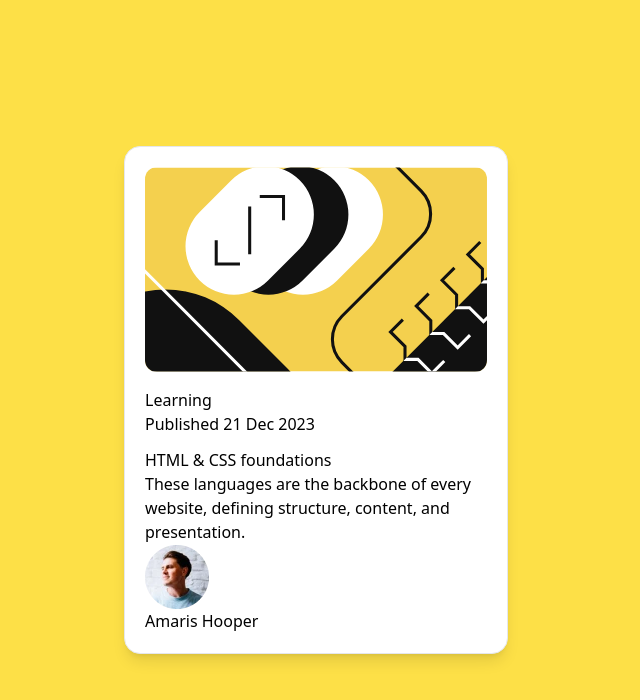
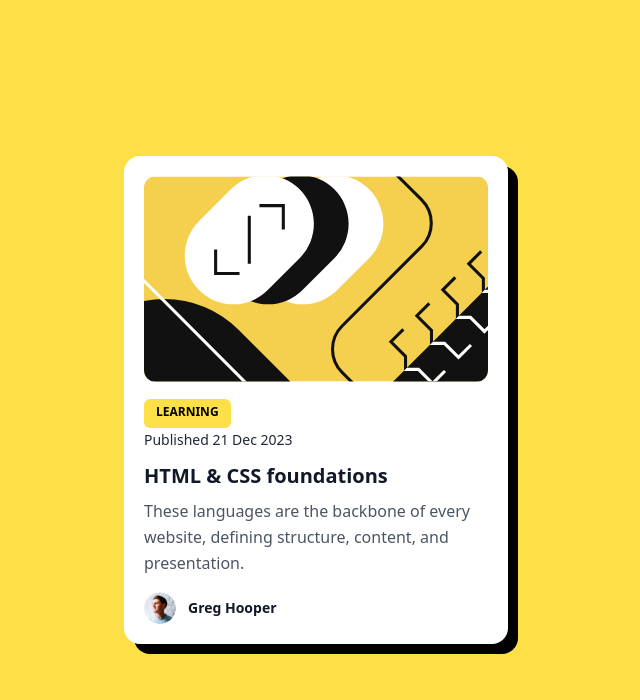
Before and after one commit to smithamaris/Lab3.3BlogPreviewTailwind, a plain HTML site: page blog-preview-card-main/blog-preview-card-main/index.html in a window 1280 px wide. Shown: the whole page, without its empty margins (324-964 px from the left). Drawn offline with nearby package versions, Linux system fonts and the light colour scheme.

Commit message:
updated the body and classes with font color, etc.

```diff
--- a/blog-preview-card-main/blog-preview-card-main/index.html
+++ b/blog-preview-card-main/blog-preview-card-main/index.html
@@ -1,44 +1,71 @@
 <!DOCTYPE html>
 <html lang="en">
   <head>
-  <meta charset="UTF-8">
-  <meta name="viewport" content="width=device-width, initial-scale=1.0"> <!-- displays site properly based on user's device -->
+    <meta charset="UTF-8" />
+    <meta name="viewport" content="width=device-width, initial-scale=1.0" />
+    <!-- displays site properly based on user's device -->
     <title>Frontend Mentor | Blog preview card</title>
     <script src="https://cdn.tailwindcss.com"></script>
-  <link rel="icon" type="image/png" sizes="32x32" href="./assets/images/favicon-32x32.png">
+    <link
+      rel="icon"
+      type="image/png"
+      sizes="32x32"
+      href="./assets/images/favicon-32x32.png"
+    />
     <!-- <link rel="stylesheet" href="./style.css"> -->
   </head>
 
-<body class="bg-yellow-300 flex items-center justify-center min-h-screen font-sans">
+  <body
+    class="bg-yellow-300 flex items-center justify-center min-h-screen font-sans"
+  >
     <main>
       <!-- <div class="card-container"> -->
 
-      <div class="bg-white max-w-sm rounded-2xl shadow-lg border border-gray-200 overflow-hidden p-5">
-
+      <div
+        class="bg-white max-w-sm rounded-2xl shadow-[10px_10px] border-solid border-gray-200 overflow-hidden p-5"
+      >
         <!-- CARD IMAGE  -->
         <div class="mb-4">
-
-        <img src="./assets/images/illustration-article.svg" alt="abstract code image" class="w-full rounded-xl"/>
+          <img
+            src="./assets/images/illustration-article.svg"
+            alt="abstract code image"
+            class="w-full rounded-xl"
+          />
         </div>
         <!-- META  -->
         <section class="mb-3">
-      <span class="tag">Learning</span>
-      <p class="date">Published 21 Dec 2023</p>
+          <span
+            class="bg-yellow-300 text-black text-xs font-bold uppercase font-figtree weight-500 px-3 py-1 pb-2 rounded-md"
+            >Learning</span
+          >
+          <p class="text-gray-800 text-sm mt-2">Published 21 Dec 2023</p>
         </section>
+        <!-- BODY -->
+        <section class="mb-4">
+          <h1
+            class="text-xl font-extrabold text-gray-900 hover: text-gray-500 cursor-pointer transition-colors"
+          >
+            HTML & CSS foundations
+          </h1>
 
-    <section class="card-body">
-  <h1>HTML & CSS foundations</h1>
-  <p>These languages are the backbone of every website, defining structure, content, and presentation.</p>
+          <p class="text-gray-600 text-base mt-2 leading-relaxed">
+            These languages are the backbone of every website, defining
+            structure, content, and presentation.
+          </p>
         </section>
-  <footer>
-<img src="./assets/images/image-avatar.webp" alt="avatar">
-  Amaris Hooper
+        <!-- FOOTER -->
+        <footer class="flex items-center gap-3">
+          <img
+            src="./assets/images/image-avatar.webp"
+            alt="avatar"
+            class="w-8 h-8 rounded-full"
+          />
+          <p class="text-sm font-bold text-gray-900">Greg Hooper</p>
 
           <!-- <div class="attribution">
     Challenge by <a href="https://www.frontendmentor.io?ref=challenge" target="_blank">Frontend Mentor</a>.
     Coded by <a href="#">Amaris Smith/a>.
   </div> -->
-
         </footer>
       </div>
     </main>
```
Lines whose indentation alone changed are shown as unchanged.
